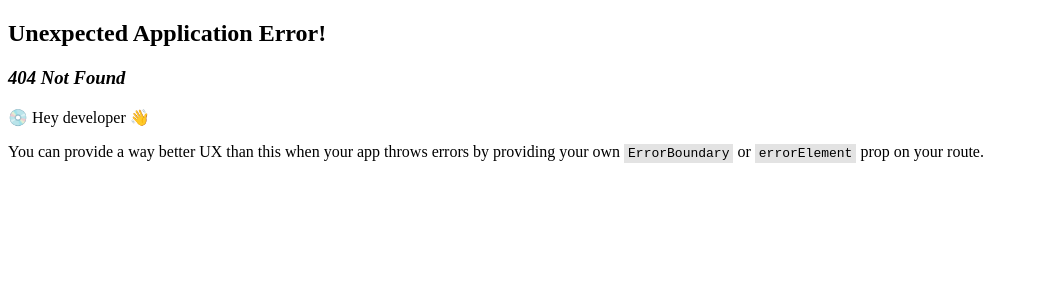
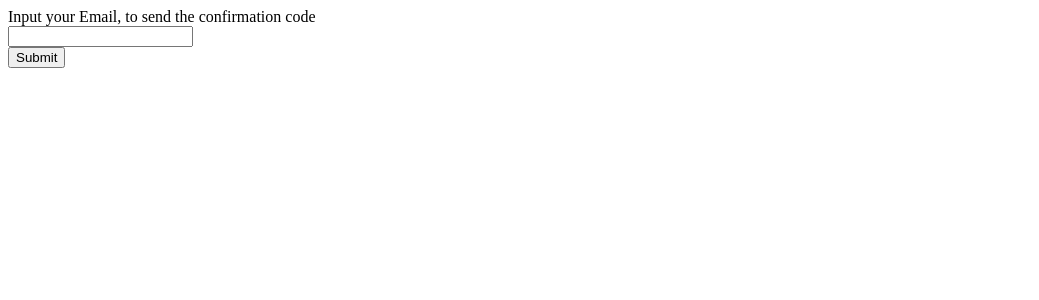
Before and after one commit to audinazulfa/btek-frontend, a React (Vite) app: page /forgot-password in a window 1280 px wide. Before the commit this address had no page. Shown: the top 300 px of the page, without its empty margins (0-1039 px from the left). Built offline with nearby package versions, Linux system fonts and the light colour scheme.

Commit message:
Auth flow register and forgot password

```diff
--- a/src/App.jsx
+++ b/src/App.jsx
@@ -7,6 +7,7 @@ import Home from './pages/Home';
 import Login from './pages/Login';
 import Profile from './pages/Profile';
 import Register from './pages/Register';
+import ForgotPassword from './pages/ForgotPassword';
 
 const router = createBrowserRouter([
   {
@@ -25,6 +26,10 @@ const router = createBrowserRouter([
     path: '/profile',
     element: <RequireAuth><Profile /></RequireAuth>,
   },
+  {
+    path: '/forgot-password',
+    element: <ForgotPassword />,
+  },
 ]);
 
 export function App() {
--- /dev/null
+++ b/src/pages/ForgotPassword.jsx
@@ -0,0 +1,29 @@
+import React from 'react';
+import { useNavigate } from 'react-router-dom';
+import http from '../helpers/http';
+
+function ForgotPassword() {
+  const navigate = useNavigate();
+  const forgotAction = async (e) => {
+    try {
+      e.preventDefault();
+      const email = e.target.email.value;
+      await http().post('/auth/forgot-password', email);
+      navigate('/forgot-password');
+    } catch (err) {
+      window.alert(e.response.data.message);
+    }
+  };
+
+  return (
+    <form onSubmit={forgotAction}>
+      Input your Email, to send the confirmation code
+      <br />
+      <input type="email" name="email" />
+      <br />
+      <button type="submit">Submit</button>
+    </form>
+  );
+}
+
+export default ForgotPassword;
```
